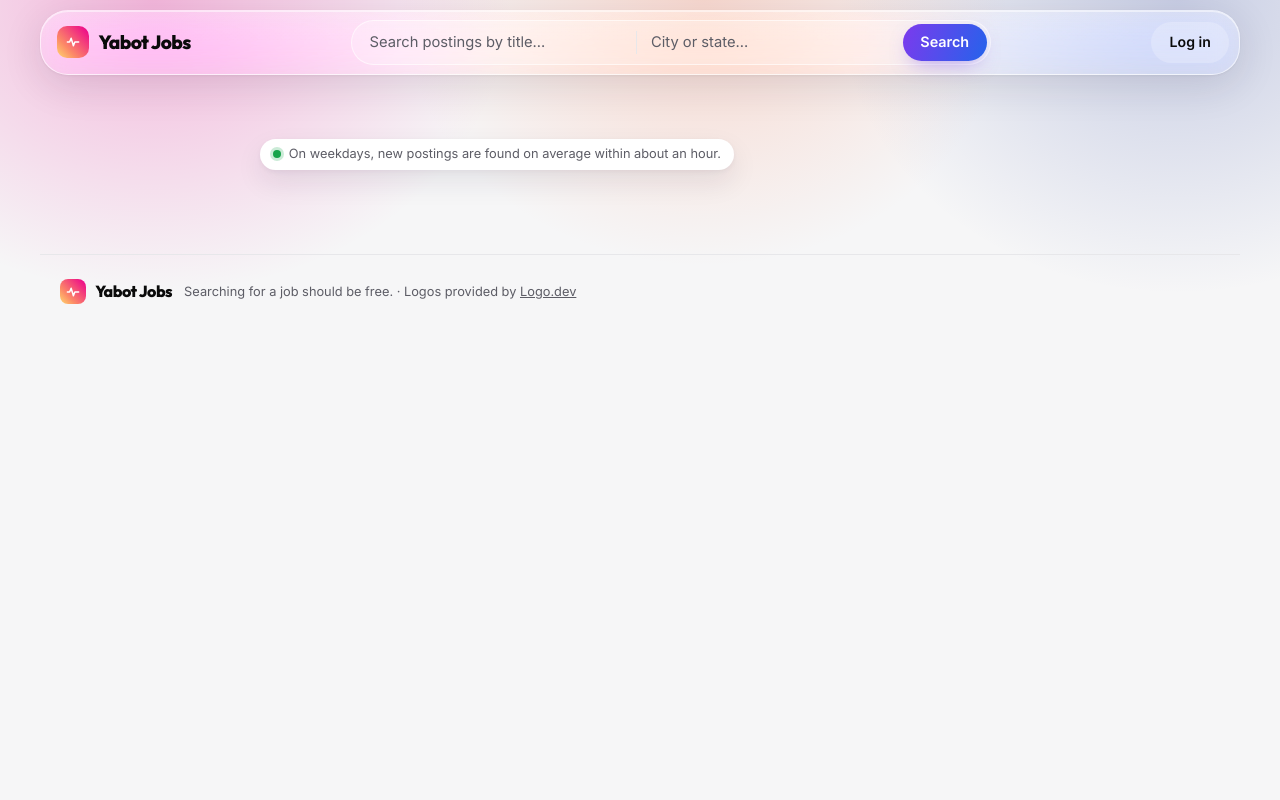
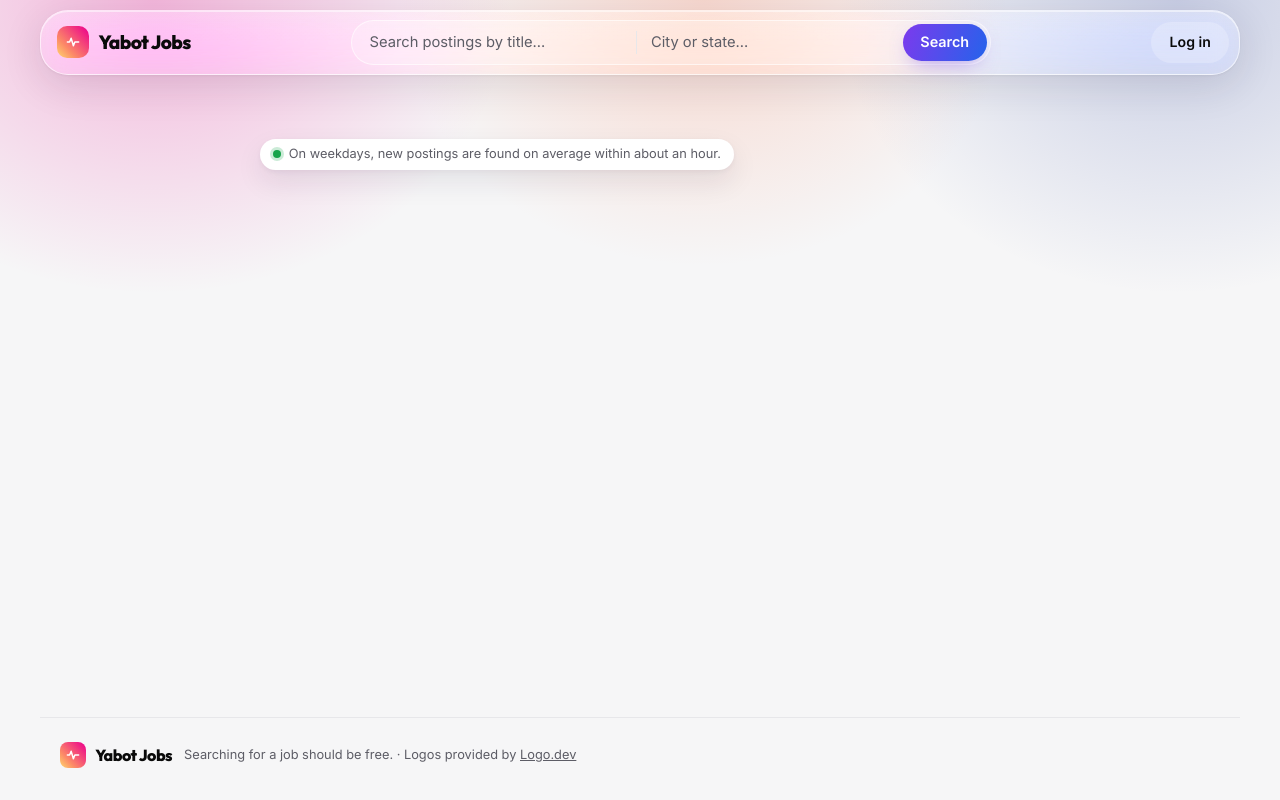
Before and after one commit to davicho01/yabot.jobs-backend, a Python web app: template templates/seo/hub.html.jinja in a window 1280 px wide. Run offline with Jinja, Linux system fonts and the light colour scheme; the template is opened without the code that fills it, so the values that code supplies are empty.

Commit message:
SEO pages: the footer at the bottom of the window on a short page
Co-Authored-By: Claude Opus 5.5 <noreply@anthropic.com>
Claude-Session: https://claude.ai/code/session_01LkT1vQaWnrL6vLmrWQ1A7P

```diff
--- a/templates/seo/_base_style.html.jinja
+++ b/templates/seo/_base_style.html.jinja
@@ -81,6 +81,10 @@
     line-height: 1.55;
     overflow-wrap: break-word;
   }
+  /* The footer sits at the bottom of the window even on a short page. */
+  body { min-height: 100vh; min-height: 100dvh; display: flex; flex-direction: column; }
+  body > main { flex: 1 0 auto; }
+  body > .top, body > .site-credits { width: 100%; }
   h1, h2, h3 { font-weight: 600; letter-spacing: -0.025em; line-height: 1.15; text-wrap: balance; }
   h1 { font-size: clamp(1.9rem, 5vw, 2.6rem); margin: 0 0 0.6rem; }
   h2 { font-size: 1.3rem; margin: 2.5rem 0 1rem; }
```
